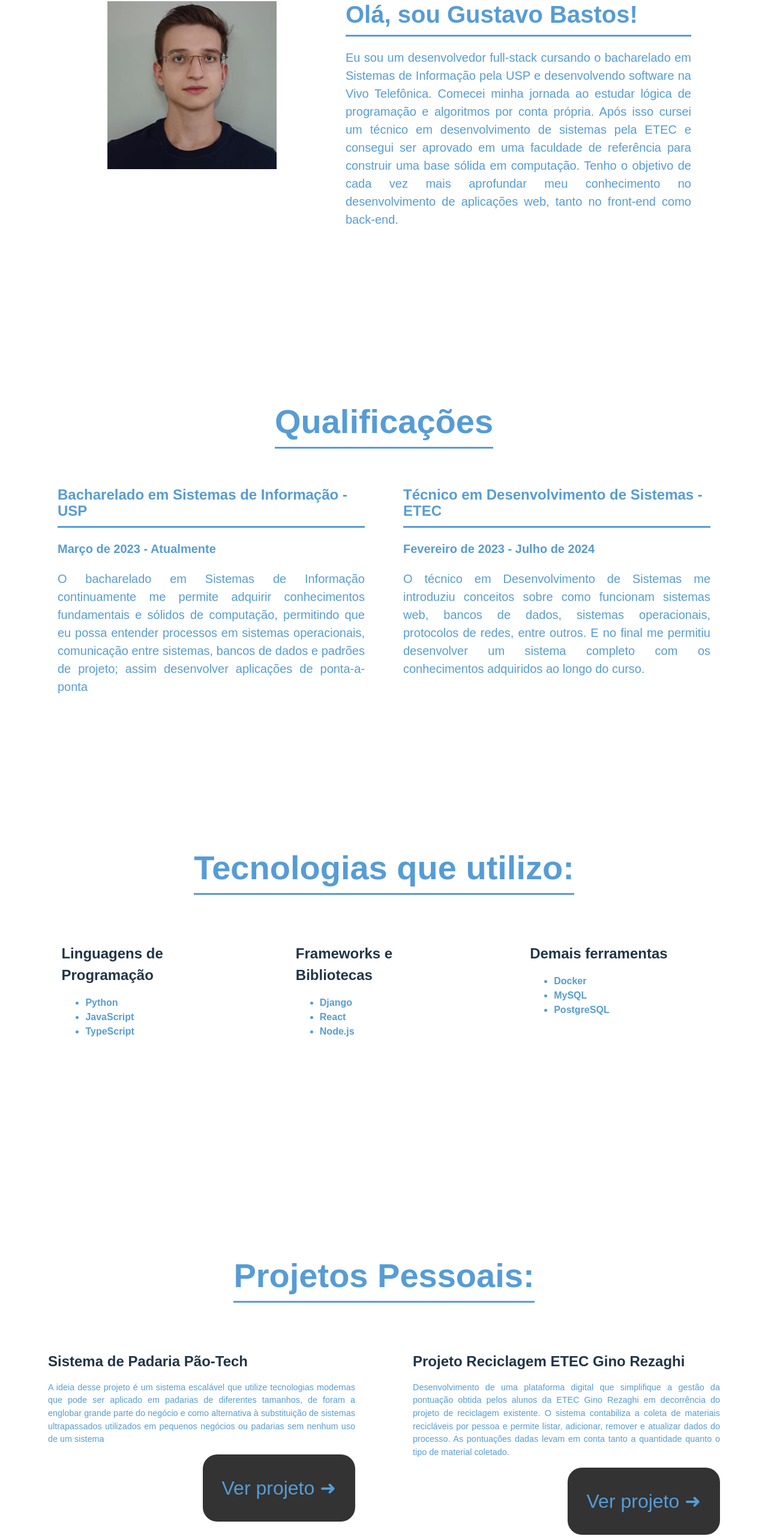
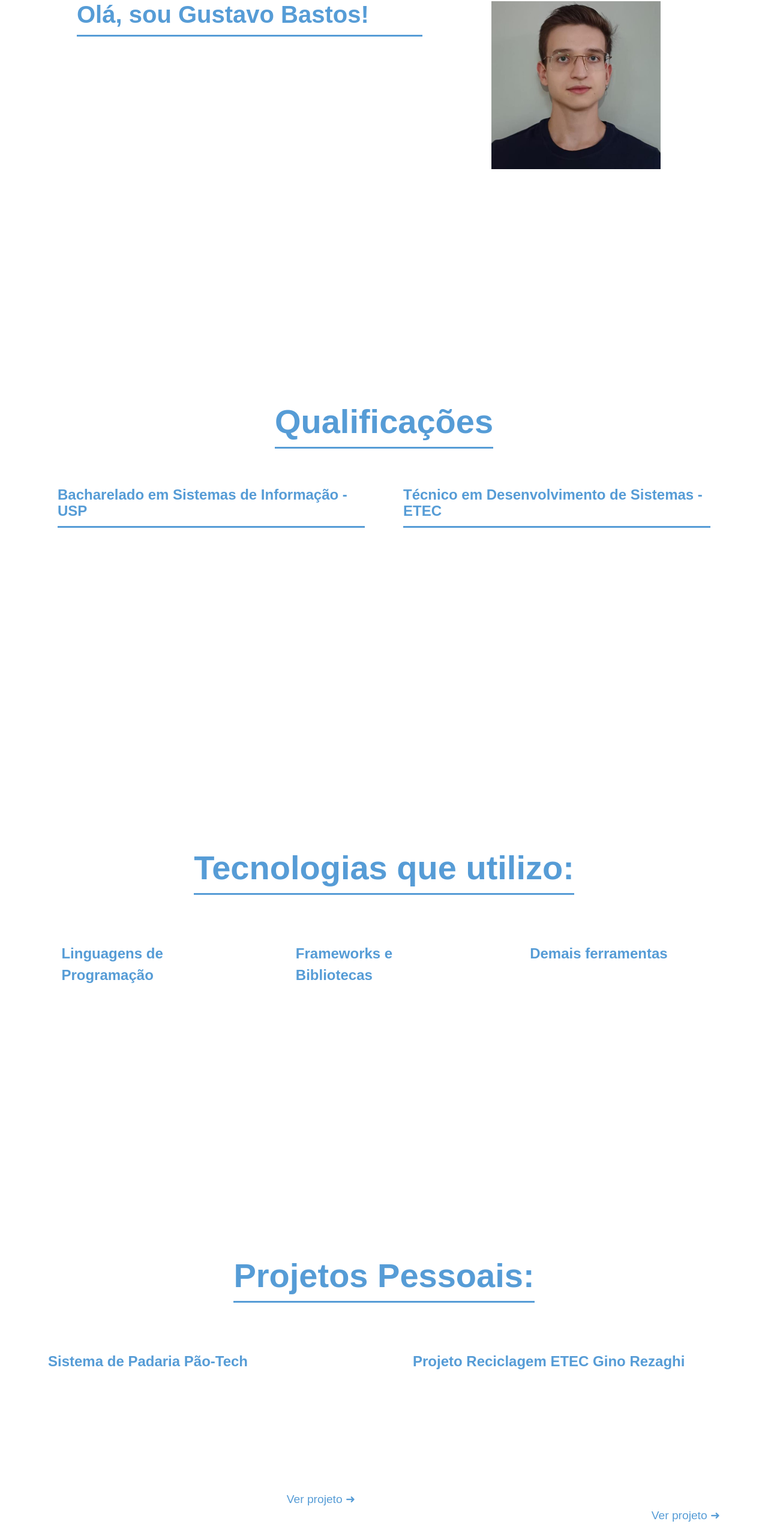
Before and after one commit to GustavoBastos04/site-pessoal, a React (Vite) app in the folder site-pessoal/: page / in a window 1280 px wide. Shown: the part 218-2784 px from the top of the page at 60% size. Built offline with nearby package versions, Linux system fonts and the light colour scheme.

Commit message:
Corrijindo erros front desktop

```diff
--- a/site-pessoal/src/components/Home/Home.tsx
+++ b/site-pessoal/src/components/Home/Home.tsx
@@ -5,13 +5,14 @@ function Home() {
     return (
         <>
         <div className="inicio-container">
-            <div className="image-container">
-                <img src={profile_photo} alt="Foto de perfil" />
-            </div>
             <div className="about-container">
                 <h1>Olá, sou Gustavo Bastos!</h1>
                 <p>Eu sou um desenvolvedor full-stack cursando o bacharelado em Sistemas de Informação pela USP e desenvolvendo software na Vivo Telefônica. Comecei minha jornada ao estudar lógica de programação e algoritmos por conta própria. Após isso cursei um técnico em desenvolvimento de sistemas pela ETEC e consegui ser aprovado em uma faculdade de referência para construir uma base sólida em computação. Tenho o objetivo de cada vez mais aprofundar meu conhecimento no desenvolvimento de aplicações web, tanto no front-end como back-end.</p>
             </div>
+            <div className="image-container">
+                <img src={profile_photo} alt="Foto de perfil" />
+            </div>
+
         </div>
         </>
     )
--- a/site-pessoal/src/components/Home/style.css
+++ b/site-pessoal/src/components/Home/style.css
@@ -48,4 +48,6 @@
 
 .about-container p {
     text-align: justify;
+    color: white;
+    font-size: 18px;
 }
--- a/site-pessoal/src/components/Projetos/style.css
+++ b/site-pessoal/src/components/Projetos/style.css
@@ -39,20 +39,19 @@
 
 .projeto-container p {
     text-align: justify;
-    font-size: 0.90rem;
-
+    font-size: 18px;
+    color: white;
 }
 
 .projeto-container h2 {
     margin: 0;
     font-size: 1.5rem;
+    color: #569CD6;
 }
 
 .projeto-container a {
     margin-top: auto;
     align-self: flex-end;
-    font-size: 2rem;
-    background-color: #333333;
-    border: 2rem solid #333333;
-    border-radius: 1.5rem;
+    font-size: 1.2rem;
+
 }
--- a/site-pessoal/src/components/Qualificacoes/style.css
+++ b/site-pessoal/src/components/Qualificacoes/style.css
@@ -46,3 +46,8 @@
 .qualificacao-descricao {
     text-align: justify;
 }
+
+p {
+    color: white;
+    font-size: 18px;
+}
--- a/site-pessoal/src/components/Tecnologias/style.css
+++ b/site-pessoal/src/components/Tecnologias/style.css
@@ -35,9 +35,9 @@
 
 .topico-container h2 {
     margin: 0;
-
+    color: #569CD6;
 }
 .topico-container li {
-    color: #569CD6;
+    color: white;
     font-weight: bold;
 }
--- a/site-pessoal/src/index.css
+++ b/site-pessoal/src/index.css
@@ -73,3 +73,7 @@ button:focus-visible {
 html {
   scroll-behavior: smooth;
 }
+
+p {
+  color: white;
+}
```
